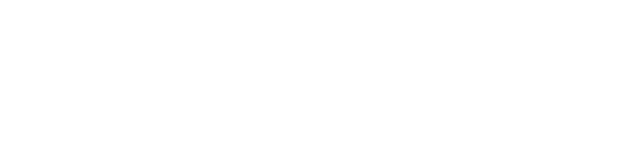
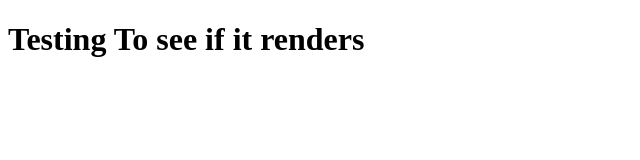
Before and after one commit to haithamthabt/test-react-build, a plain HTML site: page index.html in a window 1280 px wide. Shown: the whole page, without its empty margins (0-640 px from the left). Drawn offline with Linux system fonts and the light colour scheme.

Commit message:
Update index.html

```diff
--- a/index.html
+++ b/index.html
@@ -13,5 +13,6 @@
   </head>
   <body><noscript>You need to enable JavaScript to run this app.</noscript>
     <div id="root"></div>
+    <h1>Testing To see if it renders</h1>
   </body>
 </html>
```
